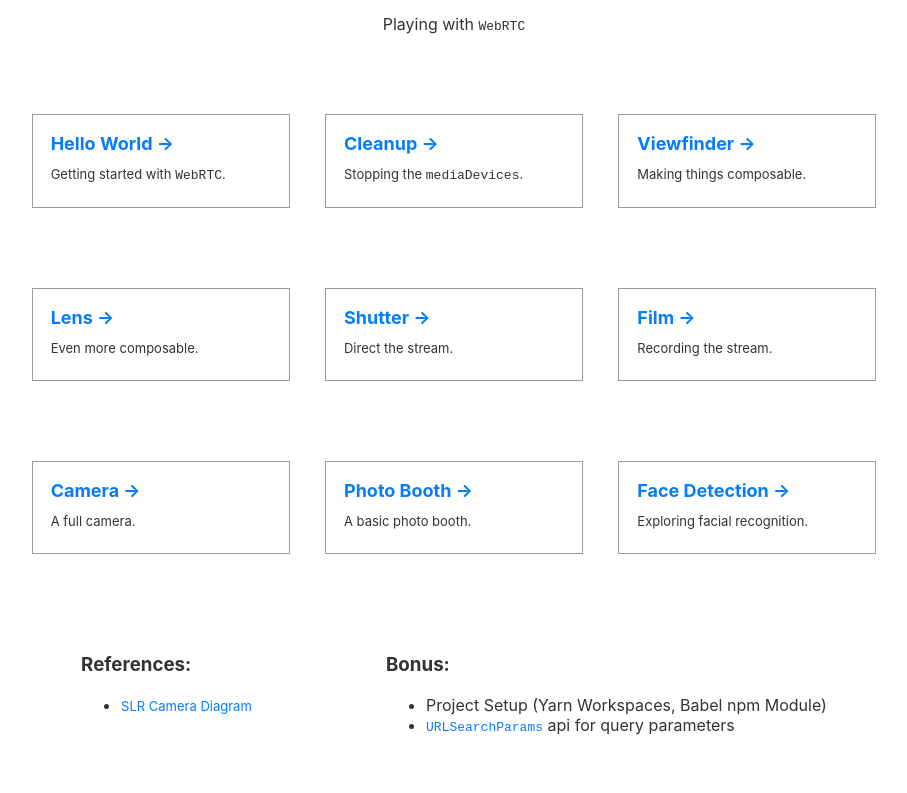
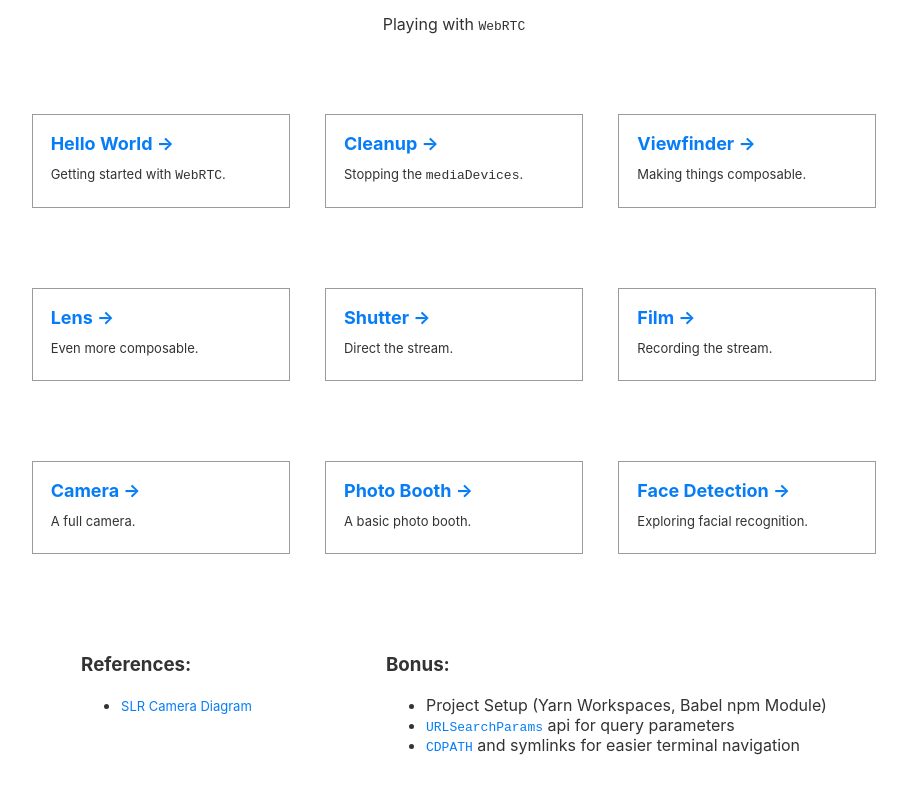
Before and after one commit to jimmay5469/fun-with-cameras, a Next.js app in the folder packages/demos/: page / in a window 1280 px wide. Shown: the part 205-998 px from the top of the page, without its empty margins (186-1093 px from the left). Built offline with nearby package versions, Linux system fonts and the light colour scheme.

Commit message:
Add CDPATH bonus item

```diff
--- a/packages/demos/pages/index.js
+++ b/packages/demos/pages/index.js
@@ -87,6 +87,12 @@ const Home = () => (
               </a>{' '}
               api for query parameters
             </li>
+            <li>
+              <a href='https://github.com/jimmay5469/dotfiles/blob/master/.shellrc.symlink'>
+                <code>CDPATH</code>
+              </a>{' '}
+              and symlinks for easier terminal navigation
+            </li>
           </ul>
         </div>
       </div>
```
